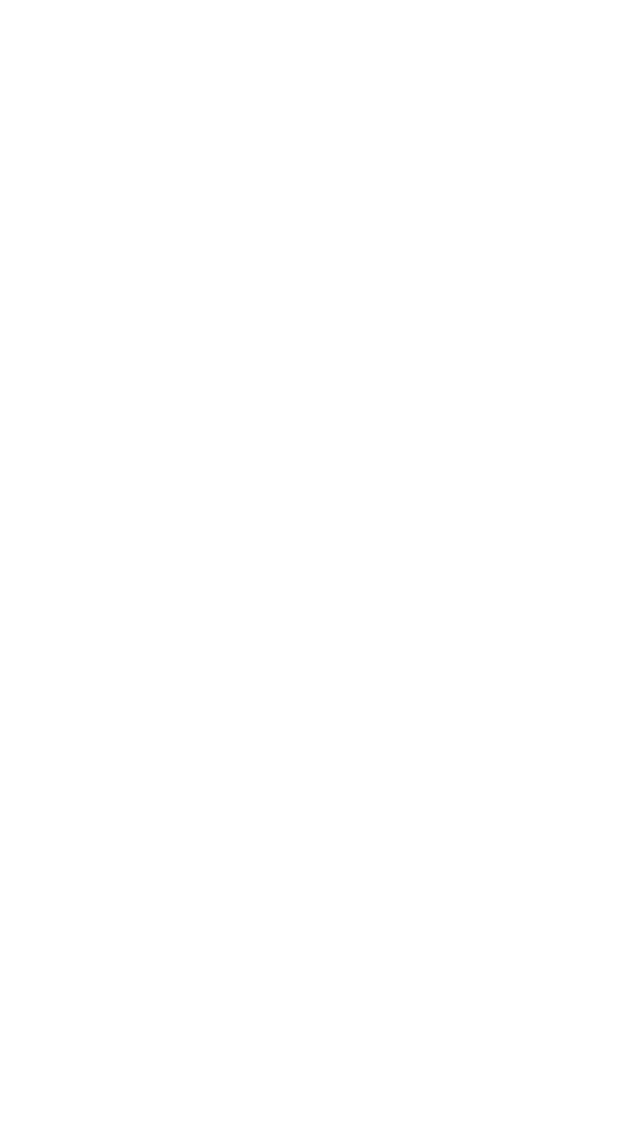
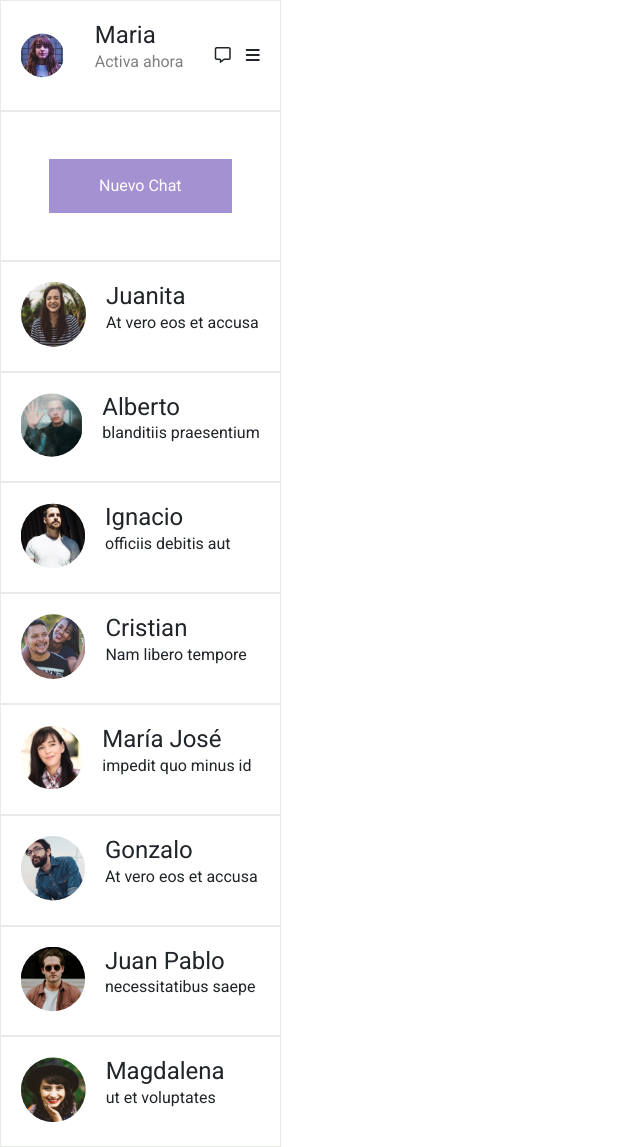
Before and after one commit to Hypezzzz/Desafio-Flexbox, a plain HTML site: page index.html in a window 1280 px wide. Shown: the whole page, without its empty margins (0-640 px from the left). Before the commit the page ends 800 px from the top, so only its background shows below. Drawn offline with nearby package versions, Linux system fonts and the light colour scheme.

Commit message:
Complete the HTML, add user and contact images

```diff
--- /dev/null
+++ b/assets/css/style.css
@@ -0,0 +1,77 @@
+* {
+	padding: 0;
+}
+
+body {
+	font-family: "Roboto", sans-serif;
+}
+
+.flex-container {
+	display: flex;
+}
+
+.flex-row {
+	flex-direction: row;
+}
+
+.flex-column {
+	flex-direction: column;
+}
+
+.user-profile {
+	max-width: 45px;
+	max-height: 45px;
+}
+
+.img-contact {
+	max-width: 65px;
+	max-height: 65px;
+}
+
+.user-profile,
+.img-contact {
+	clip-path: circle(50%);
+}
+
+.button-container {
+	justify-content: center;
+	align-items: center;
+	height: 150px;
+}
+.button-container button {
+	background-color: #a491d2;
+	color: white;
+	border: none;
+	padding: 15px 50px;
+}
+
+.user-div {
+	justify-content: space-between;
+	align-items: center;
+}
+
+.icon-div {
+	column-gap: 15px;
+	justify-content: space-between;
+}
+
+.text-line {
+	justify-content: center;
+}
+
+h4 {
+	margin: 0;
+}
+
+.contact-list > div {
+	padding: 20px;
+	border: 1px solid #e8ebe8;
+}
+
+.user-status {
+	color: grey;
+}
+
+.contact {
+	column-gap: 20px;
+}
--- a/index.html
+++ b/index.html
@@ -1,12 +1,139 @@
 <!DOCTYPE html>
 <html lang="en">
-<head>
-    <meta charset="UTF-8">
-    <meta http-equiv="X-UA-Compatible" content="IE=edge">
-    <meta name="viewport" content="width=device-width, initial-scale=1.0">
-    <title>Document</title>
-</head>
-<body>
-
-</body>
+	<head>
+		<meta charset="UTF-8" />
+		<meta http-equiv="X-UA-Compatible" content="IE=edge" />
+		<meta name="viewport" content="width=device-width, initial-scale=1.0" />
+		<link rel="preconnect" href="https://fonts.googleapis.com" />
+		<link rel="preconnect" href="https://fonts.gstatic.com" crossorigin />
+		<link
+			href="https://fonts.googleapis.com/css2?family=Roboto:wght@400;700&display=swap"
+			rel="stylesheet"
+		/>
+		<!-- CSS only -->
+		<link
+			href="https://cdn.jsdelivr.net/npm/bootstrap@5.2.0/dist/css/bootstrap.min.css"
+			rel="stylesheet"
+			integrity="sha384-gH2yIJqKdNHPEq0n4Mqa/HGKIhSkIHeL5AyhkYV8i59U5AR6csBvApHHNl/vI1Bx"
+			crossorigin="anonymous"
+		/>
+		<link rel="stylesheet" href="assets/css/style.css" />
+		<script
+			src="https://kit.fontawesome.com/076ba9a47f.js"
+			crossorigin="anonymous"
+		></script>
+		<title>Contact Me SPA</title>
+	</head>
+	<body>
+		<div class="flex-container flex-row">
+			<div class="contact-list flex-column flex-container">
+				<div class="flex-container flex-row user-div">
+					<img
+						class="user-profile"
+						src="assets/img/maria.jpg"
+						alt="Foto María"
+					/>
+					<div class="flex-container flex-column text-line">
+						<h4>Maria</h4>
+						<p class="user-status">Activa ahora</p>
+					</div>
+					<div class="flex-container flex-row icon-div">
+						<i class="fa-regular fa-message"></i>
+						<i class="fa-solid fa-bars"></i>
+					</div>
+				</div>
+				<div class="flex-container button-container">
+					<button>Nuevo Chat</button>
+				</div>
+				<div class="flex-container flex-row contact">
+					<img
+						class="img-contact"
+						src="assets/img/juanita.jpg"
+						alt="Foto Juanita"
+					/>
+					<div class="flex-container flex-column">
+						<h4>Juanita</h4>
+						<p>At vero eos et accusa</p>
+					</div>
+				</div>
+				<div class="flex-container flex-row contact">
+					<img
+						class="img-contact"
+						src="assets/img/alberto.jpg"
+						alt="Foto Alberto"
+					/>
+					<div class="flex-container flex-column">
+						<h4>Alberto</h4>
+						<p>blanditiis praesentium</p>
+					</div>
+				</div>
+				<div class="flex-container flex-row contact">
+					<img
+						class="img-contact"
+						src="assets/img/ignacio.jpg"
+						alt="Foto Ignacio"
+					/>
+					<div class="flex-container flex-column">
+						<h4>Ignacio</h4>
+						<p>officiis debitis aut</p>
+					</div>
+				</div>
+				<div class="flex-container flex-row contact">
+					<img
+						class="img-contact"
+						src="assets/img/cristian.jpg"
+						alt="Foto Cristian"
+					/>
+					<div class="flex-container flex-column">
+						<h4>Cristian</h4>
+						<p>Nam libero tempore</p>
+					</div>
+				</div>
+				<div class="flex-container flex-row contact">
+					<img
+						class="img-contact"
+						src="assets/img/maria-jose.jpg"
+						alt="Foto Maria José"
+					/>
+					<div class="flex-container flex-column">
+						<h4>María José</h4>
+						<p>impedit quo minus id</p>
+					</div>
+				</div>
+				<div class="flex-container flex-row contact">
+					<img
+						class="img-contact"
+						src="assets/img/gonzalo.jpg"
+						alt="Foto Gonzalo"
+					/>
+					<div class="flex-container flex-column">
+						<h4>Gonzalo</h4>
+						<p>At vero eos et accusa</p>
+					</div>
+				</div>
+				<div class="flex-container flex-row contact">
+					<img
+						class="img-contact"
+						src="assets/img/juan-pablo.jpg"
+						alt="Foto Juan Pablo"
+					/>
+					<div class="flex-container flex-column">
+						<h4>Juan Pablo</h4>
+						<p>necessitatibus saepe</p>
+					</div>
+				</div>
+				<div class="flex-container flex-row contact">
+					<img
+						class="img-contact"
+						src="assets/img/magdalena.jpg"
+						alt="Foto Magdalena"
+					/>
+					<div class="flex-container flex-column">
+						<h4>Magdalena</h4>
+						<p>ut et voluptates</p>
+					</div>
+				</div>
+			</div>
+		</div>
+	</body>
 </html>
```
Also changed, not shown: assets/img/alberto.jpg (added), assets/img/cristian.jpg (added), assets/img/gonzalo.jpg (added), assets/img/hand.png (added), assets/img/ignacio.jpg (added), assets/img/juan-pablo.jpg (added), assets/img/juanita.jpg (added), assets/img/magdalena.jpg (added), assets/img/maria-jose.jpg (added), assets/img/maria.jpg (added).
